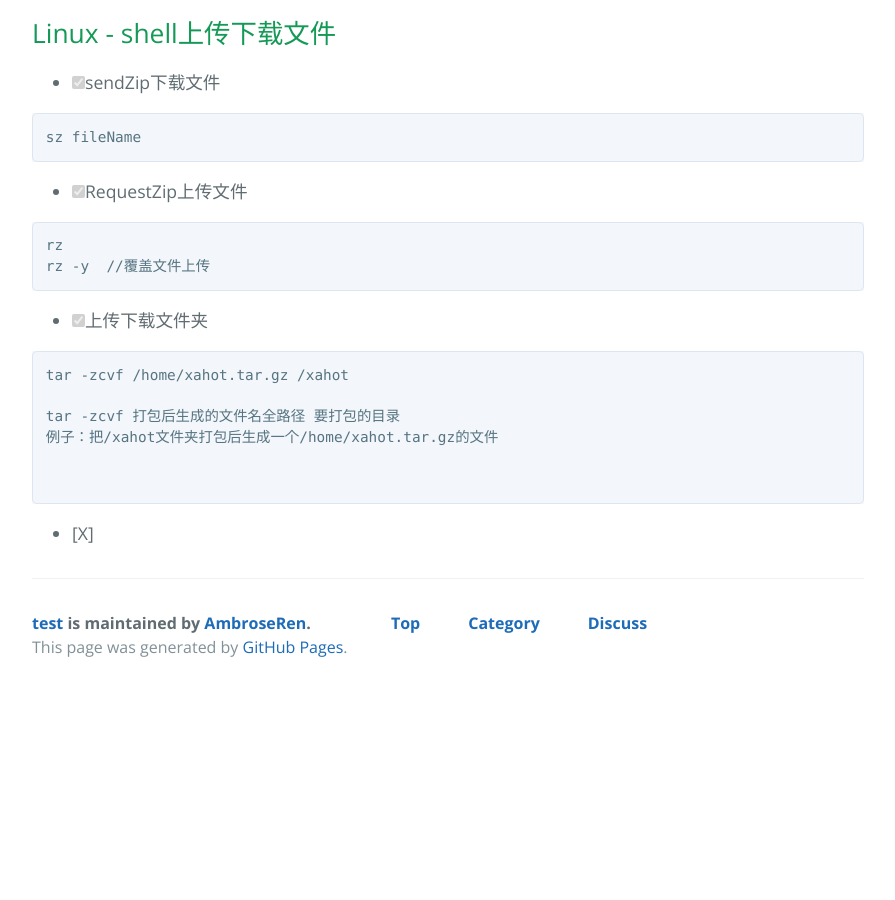
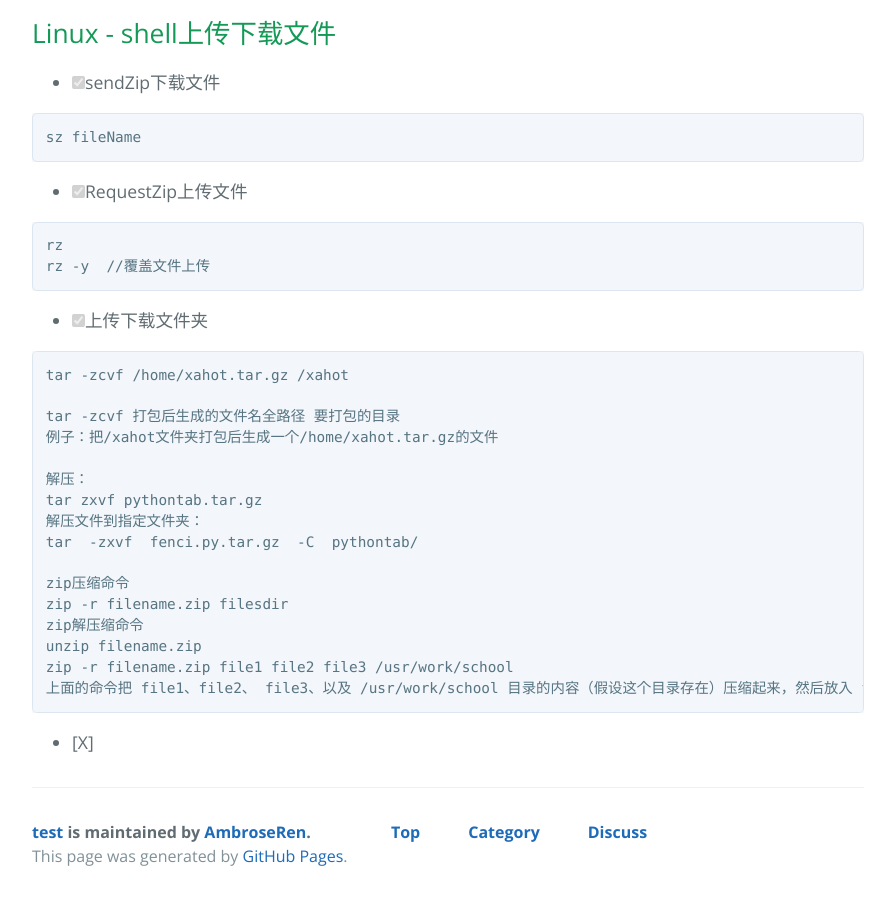
Before and after one commit to AmbroseRen/test, a Jekyll site: the page built from Data/Linux/linux.md, in a window 1280 px wide and 900 px high, scrolled down 2422 px. Shown: the whole window, without its empty margins (192-1087 px from the left). Built offline with Jekyll 4.4.1, drawn with Linux system fonts in a browser that asks for light colours; our own code applies the rules of GitHub Pages for plain Markdown files; the repository's description, which GitHub fills in, is left out; before the commit the page ends 3113 px from its top, so only the background shows below that.

Commit message:
Update linux.md

````diff
--- a/Data/Linux/linux.md
+++ b/Data/Linux/linux.md
@@ -143,7 +143,17 @@ tar -zcvf /home/xahot.tar.gz /xahot
 tar -zcvf 打包后生成的文件名全路径 要打包的目录
 例子：把/xahot文件夹打包后生成一个/home/xahot.tar.gz的文件
 
+解压：
+tar zxvf pythontab.tar.gz
+解压文件到指定文件夹：
+tar  -zxvf  fenci.py.tar.gz  -C  pythontab/
 
+zip压缩命令
+zip -r filename.zip filesdir
+zip解压缩命令
+unzip filename.zip
+zip -r filename.zip file1 file2 file3 /usr/work/school
+上面的命令把 file1、file2、 file3、以及 /usr/work/school 目录的内容（假设这个目录存在）压缩起来，然后放入 filename.zip 文件中
 ```
 
  - [X]
````
